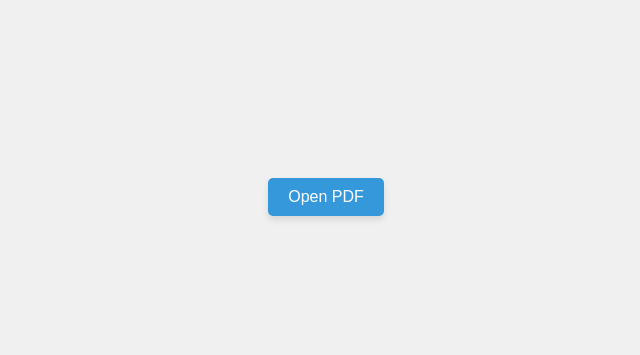
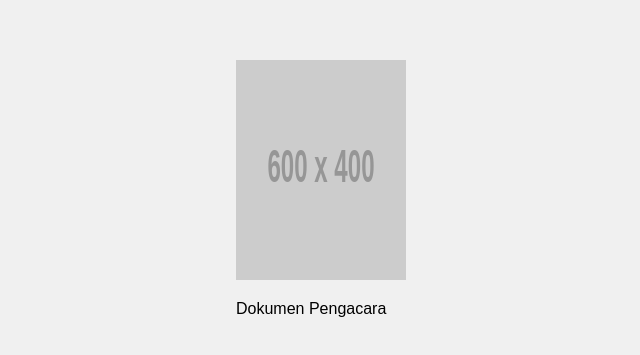
Before and after one commit to ikhwanuddin39/thickbox-fancy, a plain HTML site: page index.html in a window 1280 px wide. Shown: the part 203-558 px from the top of the page, without its empty margins (314-954 px from the left). Drawn offline with Linux system fonts and the light colour scheme; placeholder pictures from the web are drawn by us.

Commit message:
update with wp template

```diff
--- a/index.html
+++ b/index.html
@@ -7,7 +7,7 @@
     <link rel="stylesheet" href="styles.css" />
   </head>
   <body>
-    <button id="open-thickbox" class="btn-fancy">Open PDF</button>
+    <!-- <button id="open-thickbox" class="btn-fancy">Open PDF</button> -->
 
     <div id="thickbox" class="hidden">
       <div class="thickbox-content">
@@ -29,6 +29,21 @@
       <button id="close-fullscreen-btn">close</button>
     </div>
 
+    <div id="attachment_1102" style="width: 180px" class="wp-caption alignleft">
+      <a
+        href="your-document.pdf"
+        ><img
+          decoding="async"
+          aria-describedby="caption-attachment-1102"
+          class="wp-image-1102 size-full mCS_img_loaded"
+          src="https://dummyimage.com/600x400/5c26e3/ffffff.png&text=dokumen+pengacara"
+          alt=""
+          width="170"
+          height="220"
+      /></a>
+      <p id="caption-attachment-1102" class="wp-caption-text">Dokumen Pengacara</p>
+    </div>
+
     <script src="script.js"></script>
   </body>
 </html>
--- a/script.js
+++ b/script.js
@@ -1,4 +1,4 @@
-document.getElementById('open-thickbox').addEventListener('click', function() {
+document.getElementById('attachment_1102').addEventListener('click', function() {
     document.getElementById('thickbox').style.display = 'flex';
 });
 
--- a/styles.css
+++ b/styles.css
@@ -128,3 +128,7 @@ body {
 .hidden {
     display: none;
 }
+
+a{
+    pointer-events:none;
+}
```
Also changed, not shown: wp.html (added, +14 -0 lines).
